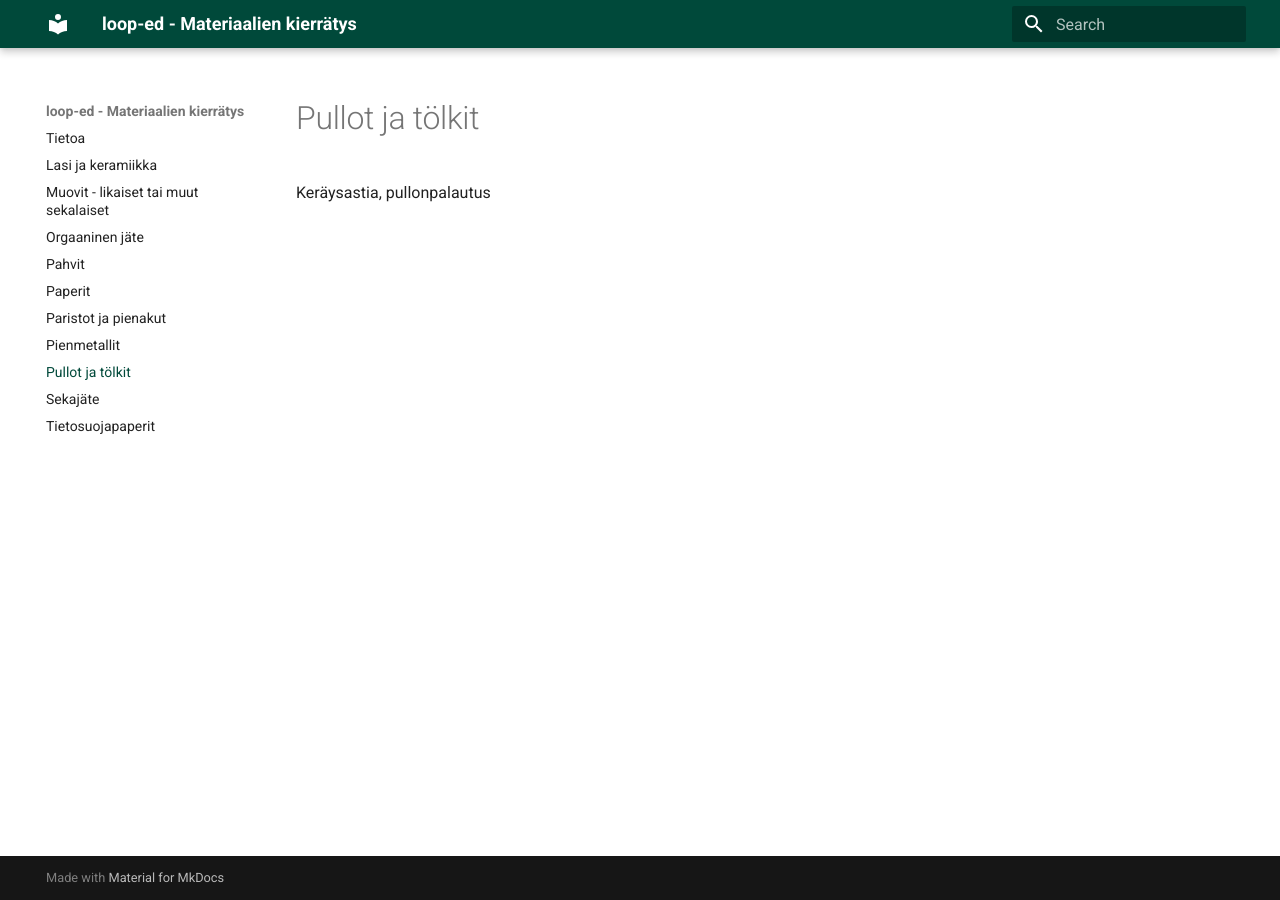
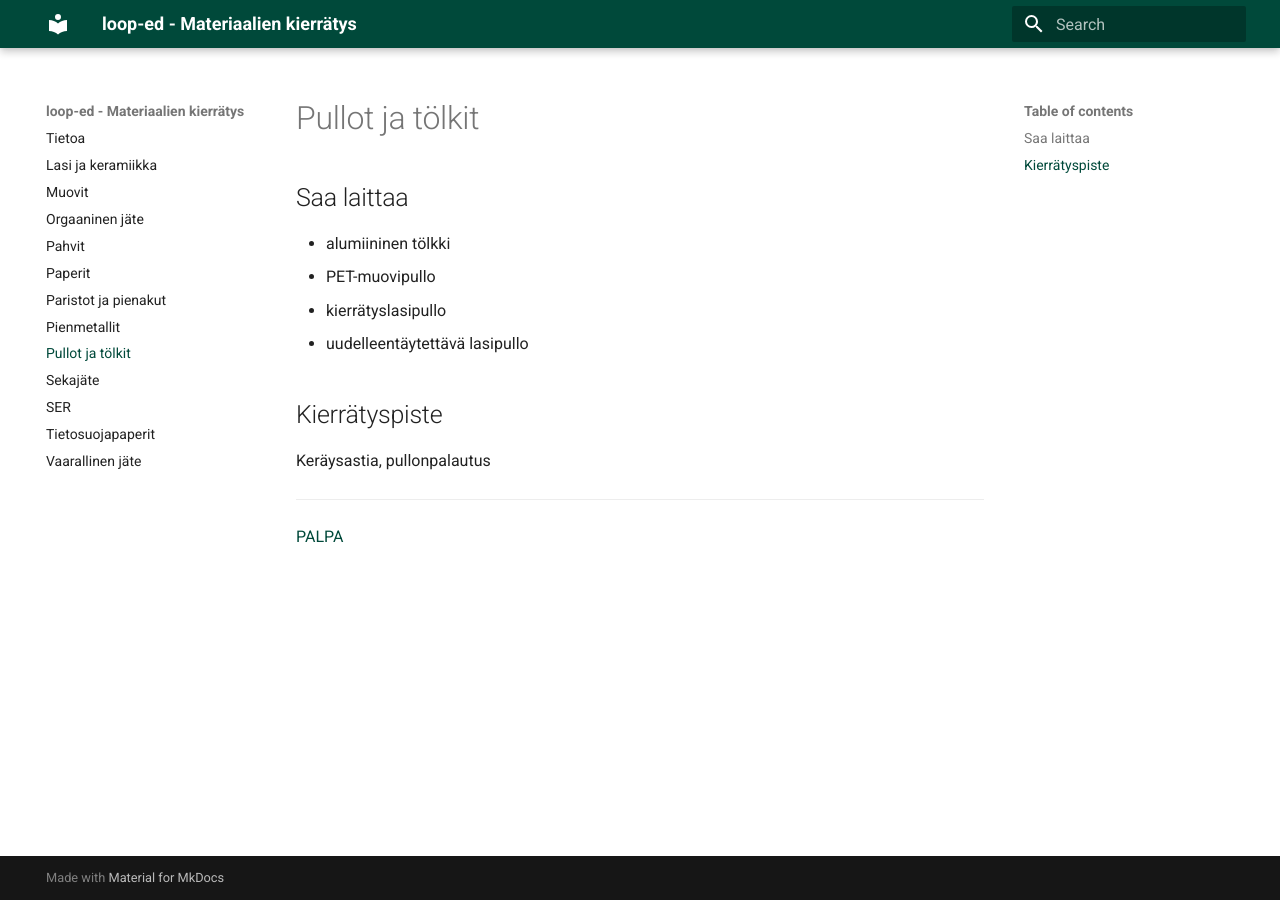
Before and after one commit to vt13op/loop-ed, an MkDocs documentation site: the page built from docs/pullot_ja_tolkit.md, in a window 1280 px wide. Built offline with MkDocs 1.6.1 and Material for MkDocs 9.7.7, drawn with Linux system fonts in a browser that asks for light colours.

Commit message:
Remove 'About' section and update navigation in mkdocs.yml; add restriction for personal data in paper recycling guidelines.

```diff
--- a/docs/pullot_ja_tolkit.md
+++ b/docs/pullot_ja_tolkit.md
@@ -1 +1,15 @@
+## Saa laittaa
+
+- alumiininen tölkki
+- PET-muovipullo
+- kierrätyslasipullo
+- uudelleentäytettävä lasipullo
+
+
+## Kierrätyspiste
+
 Keräysastia, pullonpalautus
+
+---
+
+[PALPA](https://www.palpa.fi/kuluttajille/millaisia-pakkauksia-voi-palauttaa/)
--- a/mkdocs.yml
+++ b/mkdocs.yml
@@ -4,7 +4,7 @@ theme:
 nav:
   - Tietoa: index.md
   - Lasi ja keramiikka: lasi_ja_keramiikka.md
-  - Muovit - likaiset tai muut sekalaiset: muovit-likainen_tai_muu_sekalainen.md
+  - Muovit: muovit.md
   - Orgaaninen jäte: orgaaninen_jate-kompostoitava.md
   - Pahvit: pahvit.md
   - Paperit: paperit.md
@@ -12,6 +12,8 @@ nav:
   - Pienmetallit: pienmetallit.md
   - Pullot ja tölkit: pullot_ja_tolkit.md
   - Sekajäte: sekajate.md
+  - SER: ser.md
   - Tietosuojapaperit: tietosuojapaperit.md
+  - Vaarallinen jäte: vaarallinen_jate.md
 extra_css:
   - assets/styles.css
```
Also changed, not shown: docs/about.md (deleted, +0 -3 lines), docs/paperit.md (+1 -0 lines).
